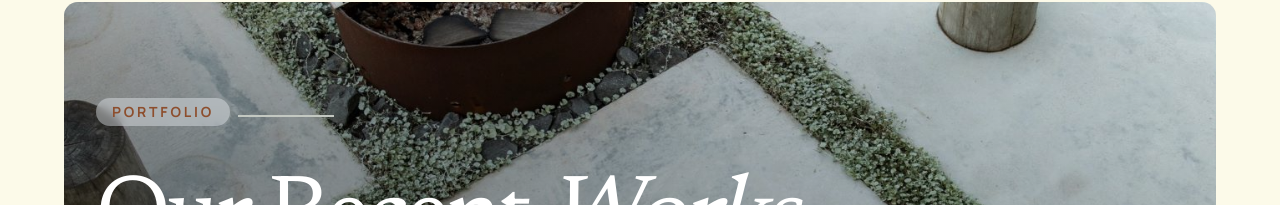
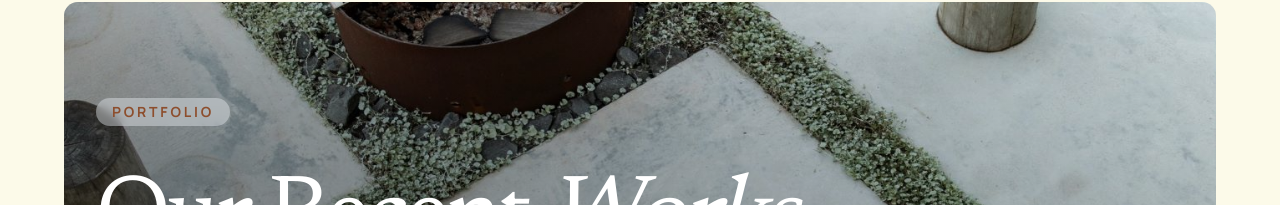
Before and after one commit to blitheryjibits/pod-gardens, a Next.js app: page /projects in a window 1280 px wide. Shown: the part 126-331 px from the top of the page. Built offline with nearby package versions, Linux system fonts and the light colour scheme.

Commit message:
ui - removed a small visual line element

```diff
--- a/components/hero/HeroProjects.tsx
+++ b/components/hero/HeroProjects.tsx
@@ -8,7 +8,6 @@ export const Hero = () => {
         <span className="text-secondary bg-accent/40 backdrop-blur-xs px-4 py-1 rounded-xl font-label font-bold uppercase tracking-[0.2em] text-sm md:text-md">
           Portfolio
         </span>
-        <div className="z-10 h-0.5 w-24 bg-outline-variant"></div>
       </div>
       <div className="relative z-10">
         <h1 className="relative col-span-1 md:col-span-8 font-headline -tracking-[3px] text-5xl md:text-7xl lg:text-8xl xl:text-8xl text-on-tertiary leading-tight">
```
